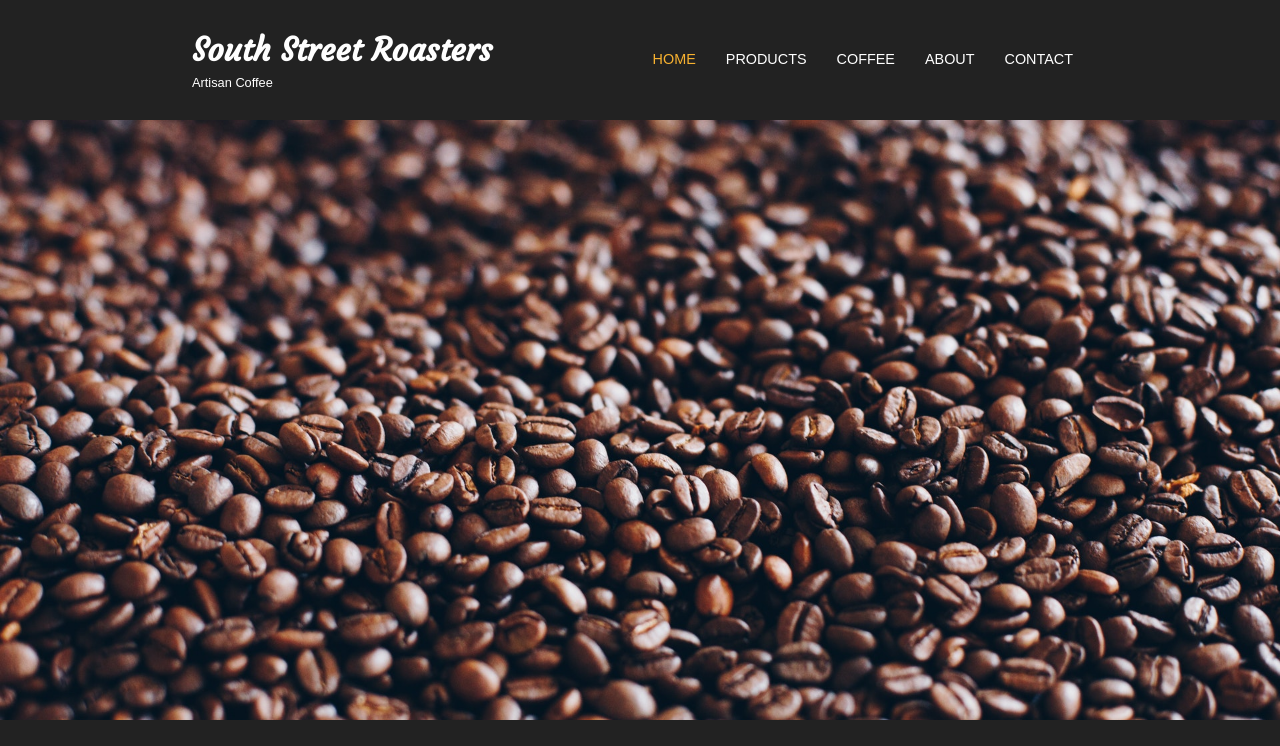
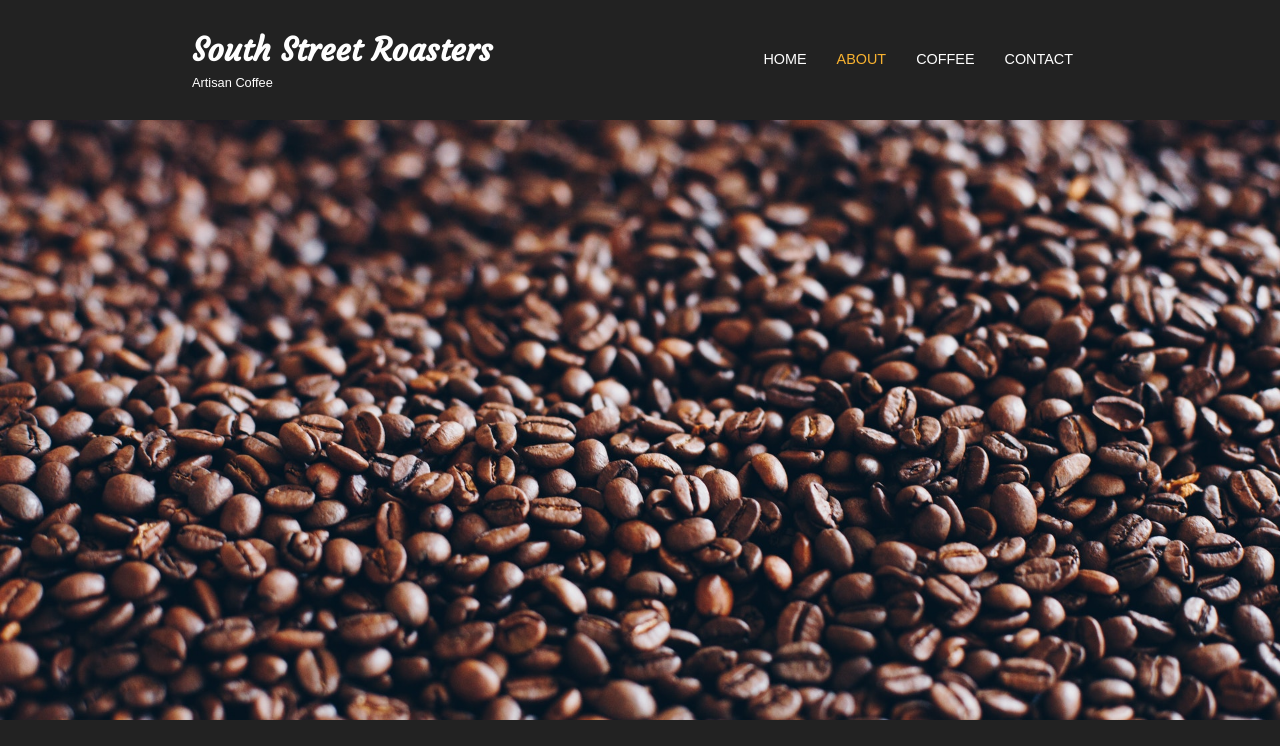
Before and after one commit to taekwonjoe1220/restaurant-page-demo, a website built with webpack: page dist/index.html in a window 1280 px wide. Both pictures are taken after a click on the item "ABOUT". Shown: the top 746 px of the page. Built offline with nearby package versions, Linux system fonts and the light colour scheme.

Commit message:
added click event functionality to highlight the current 'page' and simplified the navbar to fewer items

```diff
--- a/src/header.js
+++ b/src/header.js
@@ -1,18 +1,18 @@
 "use strict";
 
-// Header Content ** Mostly Done **
+// Header Content
 function createHeader() {
   const header = document.createElement("header");
   header.classList.add("header");
 
   header.appendChild(createContainer());
-
   return header;
 }
 
 function createContainer() {
   const container = document.createElement("div");
   container.classList.add("container");
+
   container.appendChild(createContentWrapper());
   container.appendChild(createNav());
   return container;
@@ -25,13 +25,14 @@ function createContentWrapper() {
   h1.textContent = "South Street Roasters";
   const p = document.createElement("p");
   p.textContent = "Artisan Coffee";
+
   contentWrapper.appendChild(h1);
   contentWrapper.appendChild(p);
   return contentWrapper;
 }
 
 function createNav() {
-  const navItems = ["home", "products", "coffee", "about", "contact"];
+  const navItems = ["home", "about", "coffee", "contact"];
   const nav = document.createElement("nav");
   nav.classList.add("nav");
 
--- a/src/home.js
+++ b/src/home.js
@@ -3,12 +3,10 @@
 // DOM caching for content background
 const content = document.getElementById("content");
 
-// Home Page body content ** In Progress **
+// Home Page body content ** In Progress ** - Simple background Image for now... possibly update with testimonials or more typical landing page elements later
 function createHome() {
   const home = document.createElement("div");
   home.classList.add("home-content");
-
-  // testing with some lorem text
   return home;
 }
 
--- a/src/index.js
+++ b/src/index.js
@@ -7,23 +7,43 @@ import "@fortawesome/fontawesome-free/js/brands";
 
 import loadHeader from "./header.js";
 import loadFooter from "./footer.js";
+import loadHome from "./home.js";
 import loadAbout from "./about.js";
-import loadHome from "./home.js";
 import loadCoffee from "./coffee.js";
-import loadProducts from "./products.js";
 import loadContact from "./contact.js";
 
 // Initial Dom cache for loading components
 const content = document.getElementById("content");
 
 // Iniitial Load of Header, Home, & Footer
-// Load Header
-content.append(loadHeader());
+document.body.prepend(loadHeader());
 content.append(loadHome());
-content.append(loadFooter());
-// Load body (home) ** In Progress **
+document.body.appendChild(loadFooter());
 
-// Load Footer ** In Progress **
+// updated DOM Caching
+const navList = document.querySelectorAll("li");
+const home = document.querySelector(".home");
+const about = document.querySelector(".about");
+const coffee = document.querySelector(".coffee");
+const contact = document.querySelector(".contact");
 
 // House logic for loading content dynamically with event listeners
-/* Need to add DOM Caching, content reset & rendering functionality once each component is built out*/
+// event listener for navbar
+navList.forEach((item) => {
+  item.addEventListener("click", (e) => {
+    // update the current 'highlight' by removing it from what it's on and reassigning it to what was clicked
+    if (!e.target.classList.contains("current")) {
+      removeCurrent();
+      e.target.classList.add("current");
+    }
+  });
+});
+
+// functions to update page
+function removeCurrent() {
+  navList.forEach((item) => {
+    if (item.classList.contains("current")) {
+      item.classList.remove("current");
+    }
+  });
+}
--- a/src/products.js
+++ b/src/products.js
@@ -1,3 +1,26 @@
 "use strict";
 
 // Products Page Content Loader ** In Progress **
+
+/* Outline
+
+Header "Our Coffee"
+
+Drop Downs for each of the following
+
+Light Roast
+
+Medium Roast
+
+Medium Dark
+
+Dark Roast
+
+Espresso*/
+
+// create return function
+function createProducts() {
+  const products = document.createElement("div");
+
+  return products;
+}
--- a/src/style.css
+++ b/src/style.css
@@ -69,7 +69,7 @@ body {
   transform: scaleX(1);
   transform-origin: bottom left;
 }
-body > div > header > div > nav > ul .current {
+body > header > div > nav > ul .current {
   color: rgb(248, 178, 48);
 }
 
```
Also changed, not shown: 1 other file.
